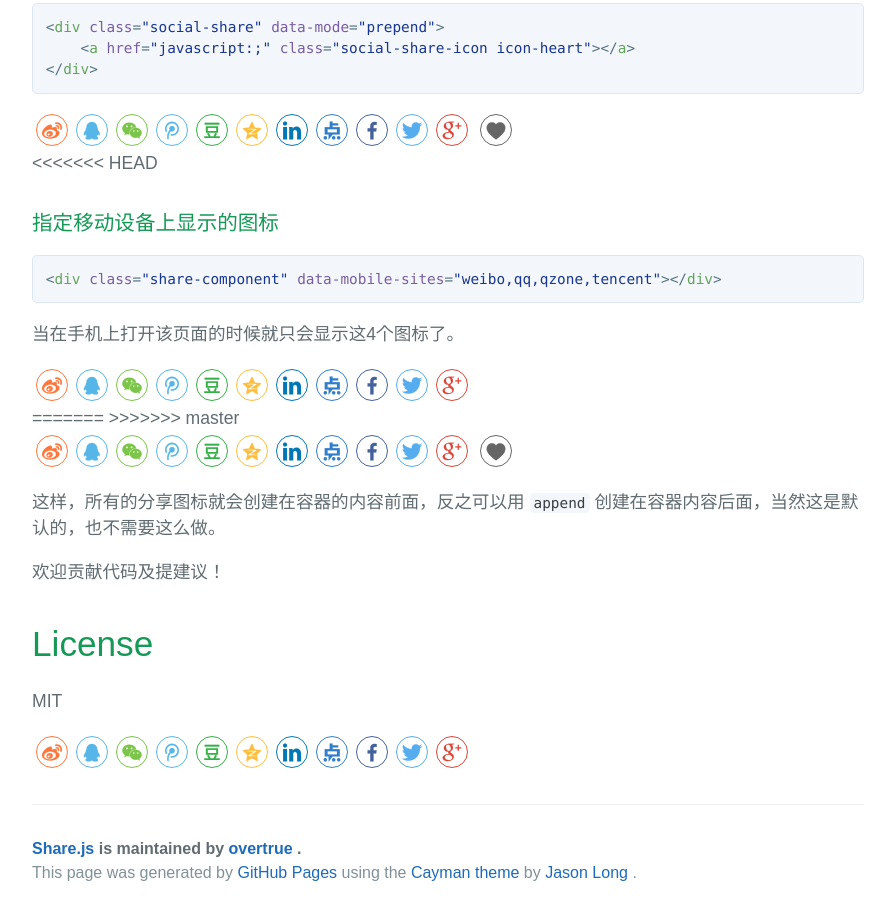
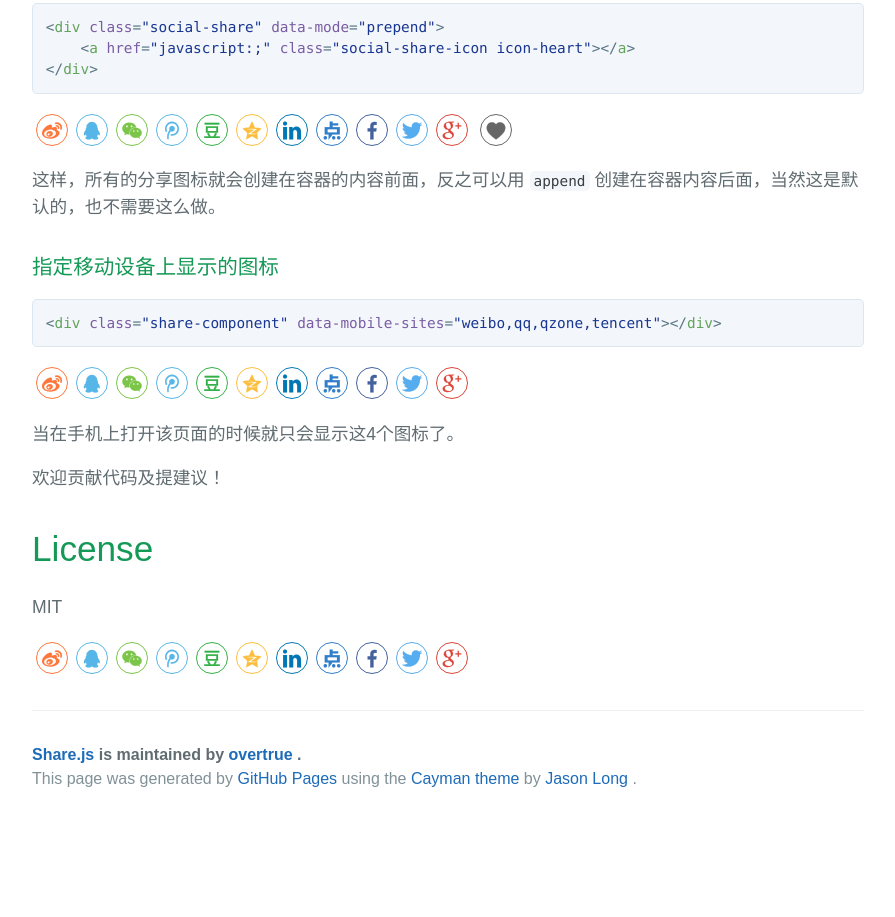
Before and after one commit to overtrue/share.js, a website: page index.html in a window 1280 px wide. Shown: the part 3113-4030 px from the top of the page, without its empty margins (192-1087 px from the left). After the commit the page ends 3936 px from the top, so only its background shows below. Drawn offline with nearby package versions, Linux system fonts and the light colour scheme.

Commit message:
Add notes.

```diff
--- a/index.html
+++ b/index.html
@@ -137,23 +137,14 @@ wechatQrcodeHelper  <span class="pl-k">:</span> <span class="pl-s"><span class="
     <a href="javascript:;" class="social-share-icon icon-heart"></a>
 </div>
 
+<p>这样，所有的分享图标就会创建在容器的内容前面，反之可以用 <code>append</code> 创建在容器内容后面，当然这是默认的，也不需要这么做。</p>
 
-<<<<<<< HEAD
 <h3><a id="user-content-指定移动设备上显示的图标" class="anchor" href="#指定移动设备上显示的图标" aria-hidden="true"><span class="octicon octicon-link"></span></a>指定移动设备上显示的图标</h3>
 <div class="highlight highlight-text-html-basic"><pre>&lt;<span class="pl-ent">div</span> <span class="pl-e">class</span>=<span class="pl-s"><span class="pl-pds">"</span>share-component<span class="pl-pds">"</span></span> <span class="pl-e">data-mobile-sites</span>=<span class="pl-s"><span class="pl-pds">"</span>weibo,qq,qzone,tencent<span class="pl-pds">"</span></span>&gt;&lt;/<span class="pl-ent">div</span>&gt;</pre></div>
-<p>当在手机上打开该页面的时候就只会显示这4个图标了。</p>
 
 <div class="share-component" data-mobile-sites="weibo,qq,qzone,tencent"></div>
 
-
-=======
->>>>>>> master
-<div class="social-share" data-mode="prepend" data-mobile-sites="weibo,qq,qzone,tencent">
-    <a href="javascript:;" class="social-share-icon icon-heart"></a>
-</div>
-
-<p>这样，所有的分享图标就会创建在容器的内容前面，反之可以用 <code>append</code> 创建在容器内容后面，当然这是默认的，也不需要这么做。</p>
-
+<p>当在手机上打开该页面的时候就只会显示这4个图标了。</p>
 
 <p>欢迎贡献代码及提建议！</p>
 
```
